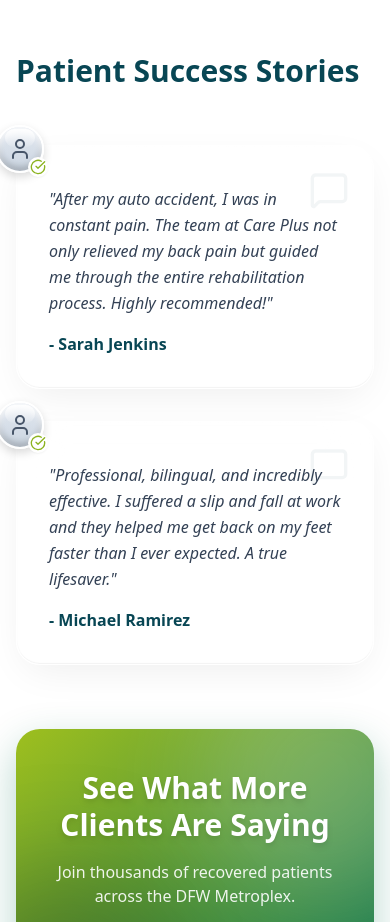
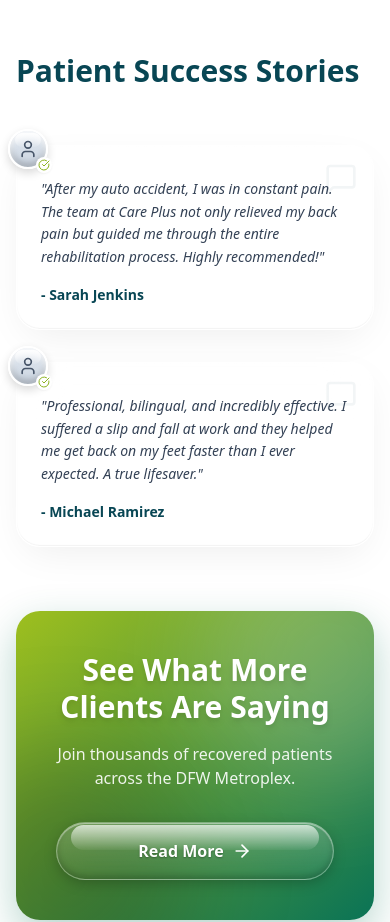
Before and after one commit to itsjluna/careplusdemo, a React (Vite) app: page / in a window 390 px wide. Shown: the part 4880-5802 px from the top of the page. Built offline with nearby package versions, Linux system fonts and the light colour scheme.

Commit message:
Make TestimonialCard avatar positioning responsive to prevent screen edge overflow on mobile

```diff
--- a/src/App.jsx
+++ b/src/App.jsx
@@ -127,17 +127,17 @@
 
 const TestimonialCard = ({ name, text }) => (
   <div className="relative">
-    <div className="glass-panel aero-card-sheen p-8 rounded-3xl relative h-full">
-      <MessageSquare className="w-10 h-10 text-[#084654]/5 absolute top-6 right-6" />
-      <p className="text-slate-700 italic leading-relaxed mt-2 relative z-10">"{text}"</p>
-      <p className="font-bold text-[#084654] mt-4 relative z-10">- {name}</p>
+    <div className="glass-panel aero-card-sheen p-6 sm:p-8 rounded-3xl relative h-full">
+      <MessageSquare className="w-8 h-8 sm:w-10 sm:h-10 text-[#084654]/5 absolute top-4 right-4 sm:top-6 sm:right-6" />
+      <p className="text-slate-700 italic leading-relaxed mt-2 relative z-10 text-sm sm:text-base">"{text}"</p>
+      <p className="font-bold text-[#084654] mt-4 relative z-10 text-sm sm:text-base">- {name}</p>
     </div>
-    <div className="absolute -top-5 -left-5 z-20">
-       <div className="glass-orb bg-gradient-to-b from-slate-200 to-slate-300 w-12 h-12 border-2 border-white shadow-md">
-         <User className="text-slate-600 w-6 h-6 z-10 relative" />
+    <div className="absolute -top-4 -left-2 sm:-top-5 sm:-left-5 z-20">
+       <div className="glass-orb bg-gradient-to-b from-slate-200 to-slate-300 w-10 h-10 sm:w-12 sm:h-12 border-2 border-white shadow-md">
+         <User className="text-slate-600 w-5 h-5 sm:w-6 sm:h-6 z-10 relative" />
        </div>
        <div className="absolute -bottom-1 -right-1 bg-white rounded-full p-[2px] shadow-sm z-30">
-         <CheckCircle className="text-[#8cb320] w-4 h-4" />
+         <CheckCircle className="text-[#8cb320] w-3 h-3 sm:w-4 sm:h-4" />
        </div>
     </div>
   </div>
```
